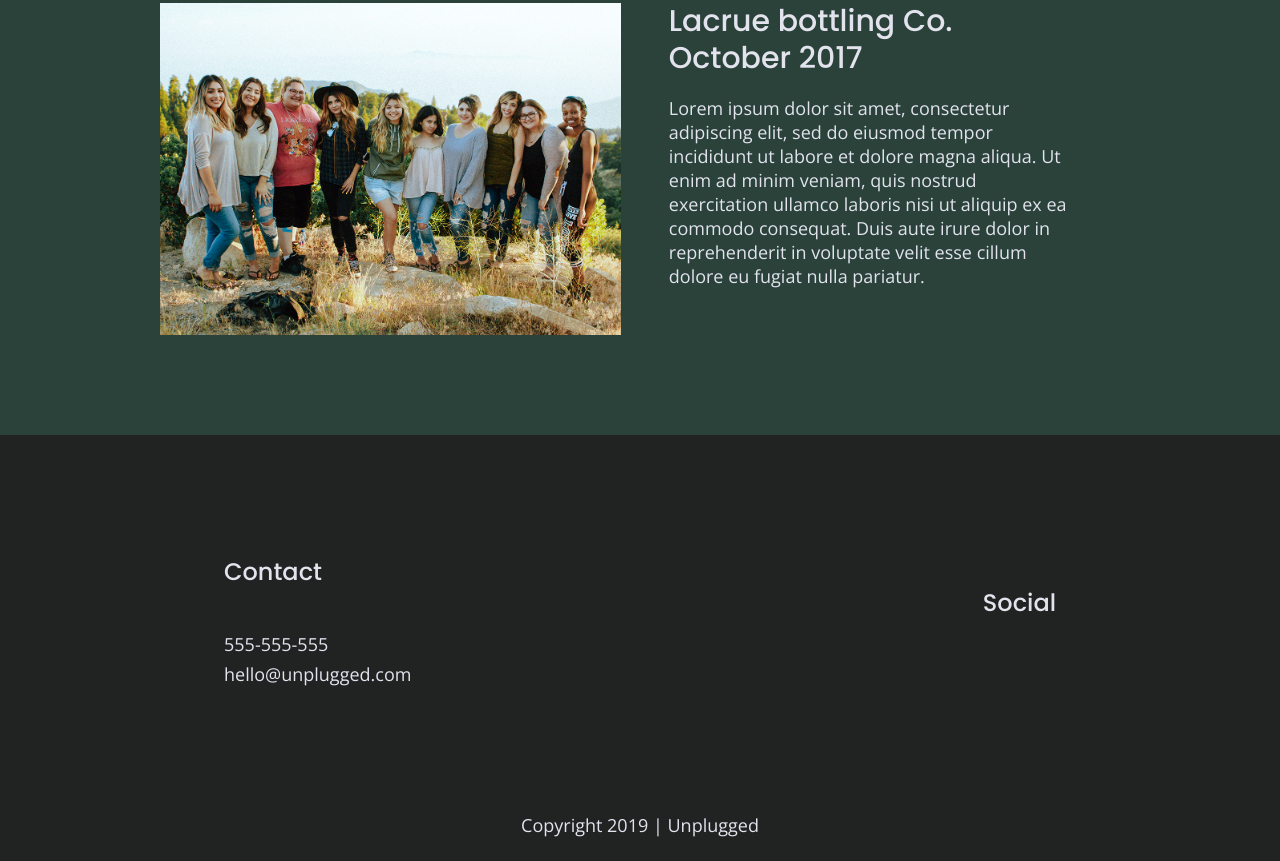
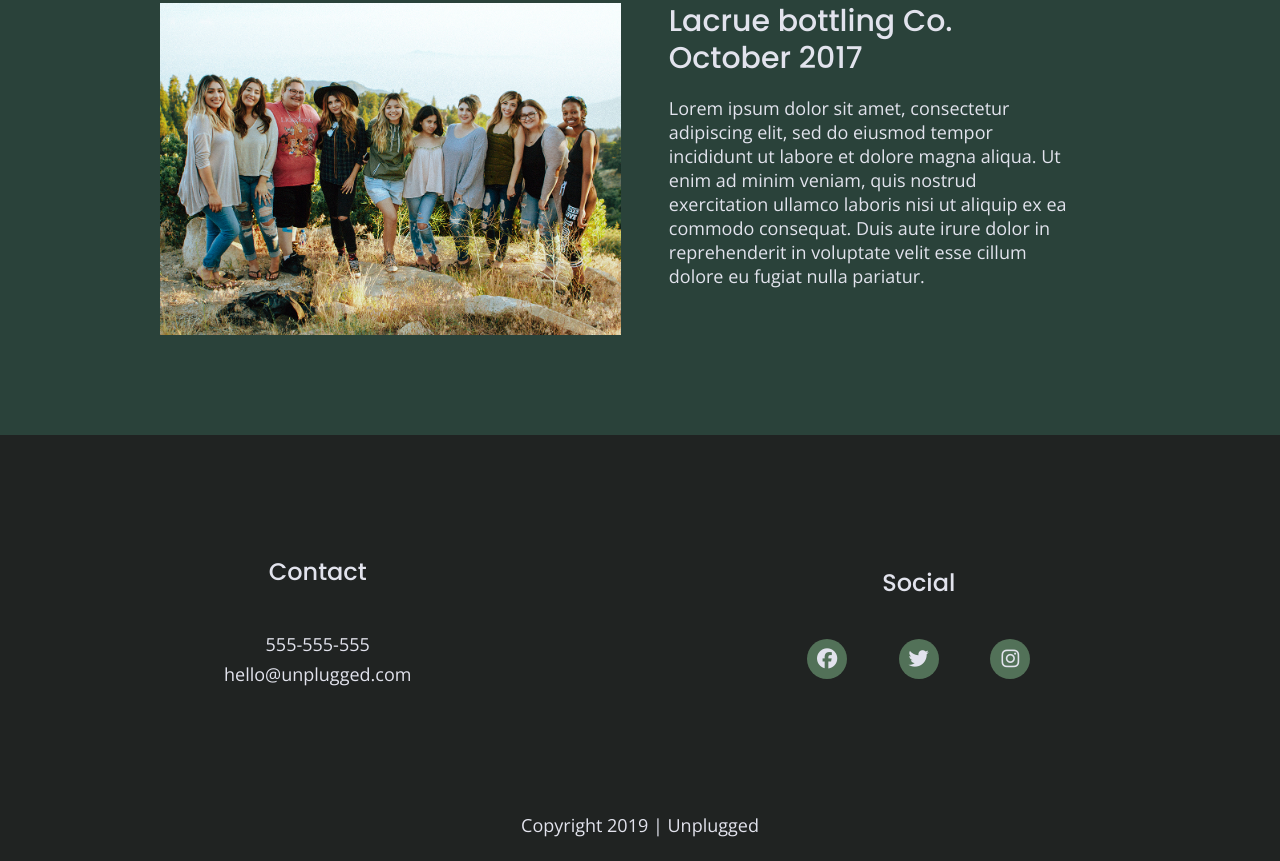
Before and after one commit to renazh/206-unplugged, a website: page index.html in a window 1280 px wide. Shown: the part 2319-3180 px from the top of the page. Drawn offline with nearby package versions, Linux system fonts and the light colour scheme.

Commit message:
Added social icons

```diff
--- a/css/main.css
+++ b/css/main.css
@@ -215,8 +215,11 @@ footer .content-wrapper {
 
 footer .contact {
   margin-bottom: 50px;
+  text-align: center;
 }
-
+footer .social h4 {
+  text-align: center;
+}
 footer .social-icons {
   display: flex;
   justify-content: space-around;
@@ -227,8 +230,15 @@ footer .social-icons p {
   display: flex;
   justify-content: center;
   align-items: center;
+  background: #527158;
+  border-radius: 25px;
+  width: 40px;
+  height: 40px;
 }
-
+footer .social-icons i {
+  font-size: 1.125em;
+  color: #e2e3ed;
+}
 footer .copyright {
   margin: 20px 0;
 }
@@ -632,6 +642,9 @@ input[type=button] {
   footer .contact {
     margin-bottom: 0;
   }
+  footer .social {
+    width: 50%;
+  }
   footer p {
     line-height: 1.7;
   }
@@ -753,7 +766,10 @@ input[type=button] {
     .reviews article div {
       width: 42%;
     }
-
+  /* Footer */
+  footer .social {
+    width: 33%;
+  }
   /* FAQ */
     .faq h2 {
       width: 100%;
--- a/index.html
+++ b/index.html
@@ -128,9 +128,9 @@
         <div class="social">
           <h4>Social</h4>
           <div class="social-icons">
-            <p><a href="https://www.facebook.com" target="_blank"></a></p>
-            <p><a href="https://www.twitter.com" target="_blank"></a></p>
-            <p><a href="https://www.instagram.com" target="_blank"></a></p>
+            <p><a href="https://www.facebook.com" target="_blank"><i class="fab fa-facebook"></i></a></p>
+            <p><a href="https://www.twitter.com" target="_blank"><i class="fab fa-twitter"></i></a></p>
+            <p><a href="https://www.instagram.com" target="_blank"><i class="fab fa-instagram"></i></a></p>
           </div>
         </div>
       </div> <!-- footer content ends -->
```
Also changed, not shown: about/index.html (+3 -3 lines), faq/index.html (+3 -3 lines).
